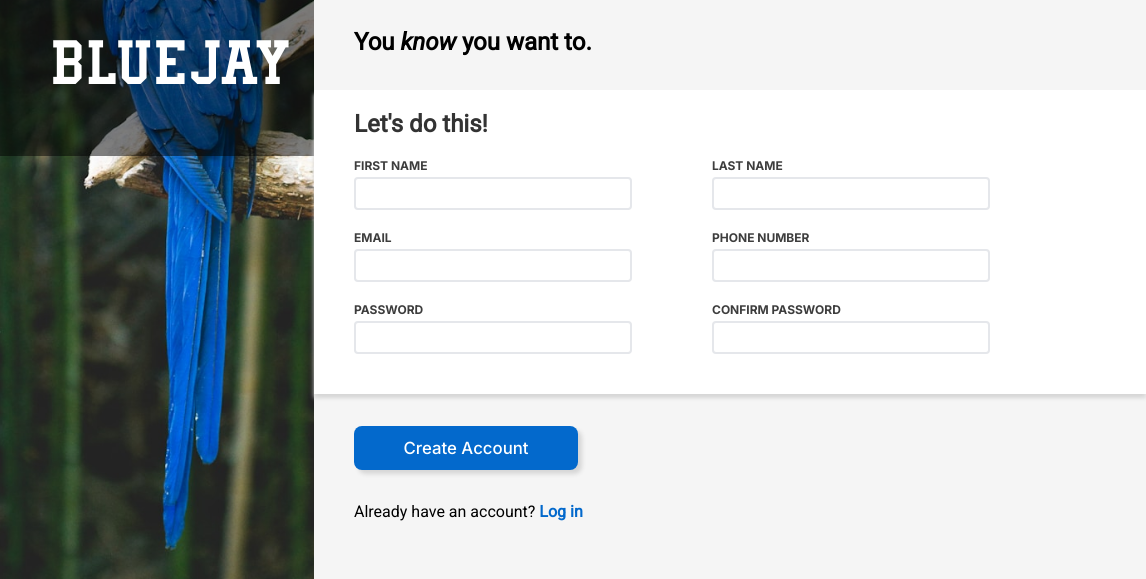
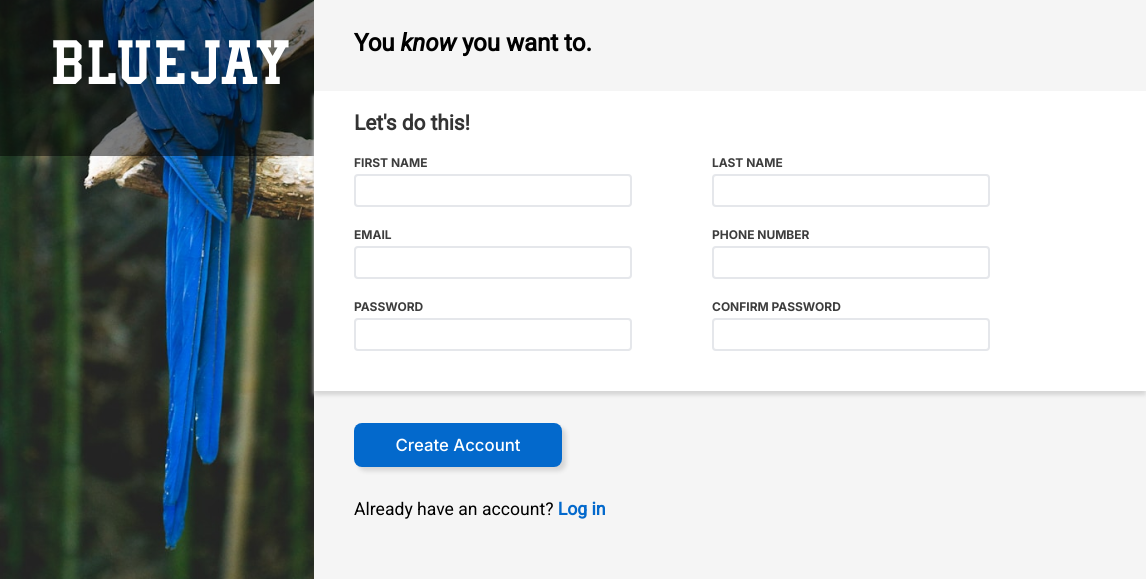
Before and after one commit to major101x/signup-form, a plain HTML site: page index.html in a window 1280 px wide. Shown: the part 205-784 px from the top of the page, 134-1280 px from the left. Drawn offline with Linux system fonts and the light colour scheme.

Commit message:
Reduce large widths and font sizes

```diff
--- a/style.css
+++ b/style.css
@@ -68,10 +68,11 @@ body {
 .form-section .header,
 .sub-header {
   font-family: "Roboto", sans-serif;
-  padding-right: 250px;
+  width: 750px;
   margin: 32px 0;
   line-height: 1.3;
   padding: 0 40px;
+  font-size: 1.5rem;
 }
 
 .form {
@@ -83,6 +84,7 @@ body {
 .form h2 {
   font-family: "Roboto", sans-serif;
   color: #333333;
+  font-size: 1.3rem;
 }
 
 .form-row {
@@ -129,7 +131,7 @@ body {
 button {
   margin: 32px 40px;
   padding: 12px 16px;
-  width: 14rem;
+  width: 13rem;
   box-shadow: 4px 4px 4px #d6d6d6;
   border: none;
   outline: none;
@@ -145,9 +147,10 @@ button {
 p {
   margin: 0 40px;
   font-family: "Roboto", sans-serif;
+  font-size: 1.1rem;
 }
 
-p a {
+p a:not(.attribution a) {
   color: #0369cc;
   text-decoration: none;
   font-weight: 600;
```
